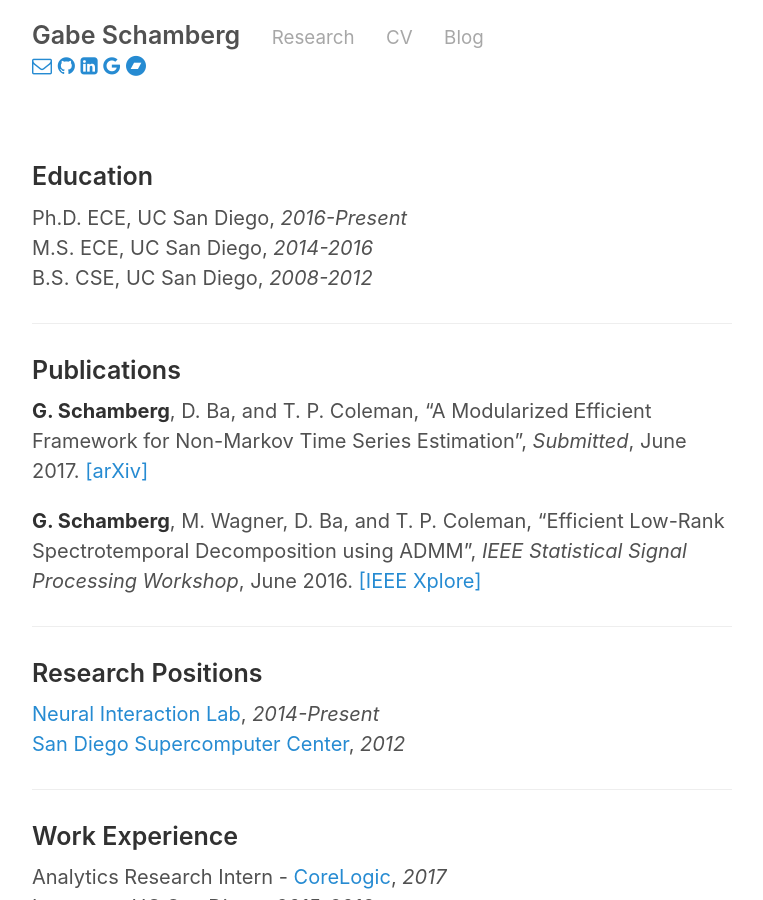
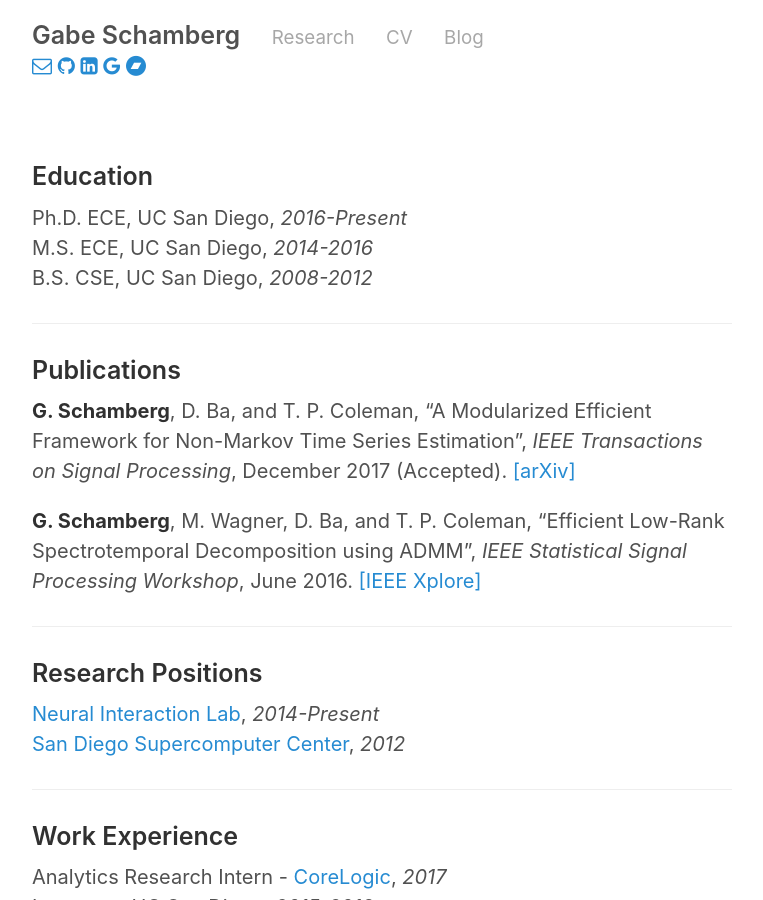
Before and after one commit to gabeschamberg/gabeschamberg.github.io, a Jekyll site: the page built from cv.md, in a window 1280 px wide and 900 px high. Shown: the whole window, without its empty margins (258-1021 px from the left). Built offline with Jekyll 4.4.1, drawn with Linux system fonts in a browser that asks for light colours.

Commit message:
updated acceptance to TSP

```diff
--- a/cv.md
+++ b/cv.md
@@ -14,7 +14,7 @@ B.S. CSE, UC San Diego, *2008-2012*
 ### Publications
 
 **G. Schamberg**, D. Ba, and T. P. Coleman, “A Modularized Efficient Framework for
-Non-Markov Time Series Estimation”, *Submitted*, June 2017. [[arXiv]](https://arxiv.org/abs/1706.04685)
+Non-Markov Time Series Estimation”, *IEEE Transactions on Signal Processing*, December 2017 (Accepted). [[arXiv]](https://arxiv.org/abs/1706.04685)
 
 **G. Schamberg**, M. Wagner, D. Ba, and T. P. Coleman, “Efficient Low-Rank Spectrotemporal Decomposition using ADMM”, *IEEE Statistical Signal Processing Workshop*, June 2016. [[IEEE Xplore]](http://ieeexplore.ieee.org/document/7551797/)
 
```
Also changed, not shown: research.md (+1 -1 lines).
